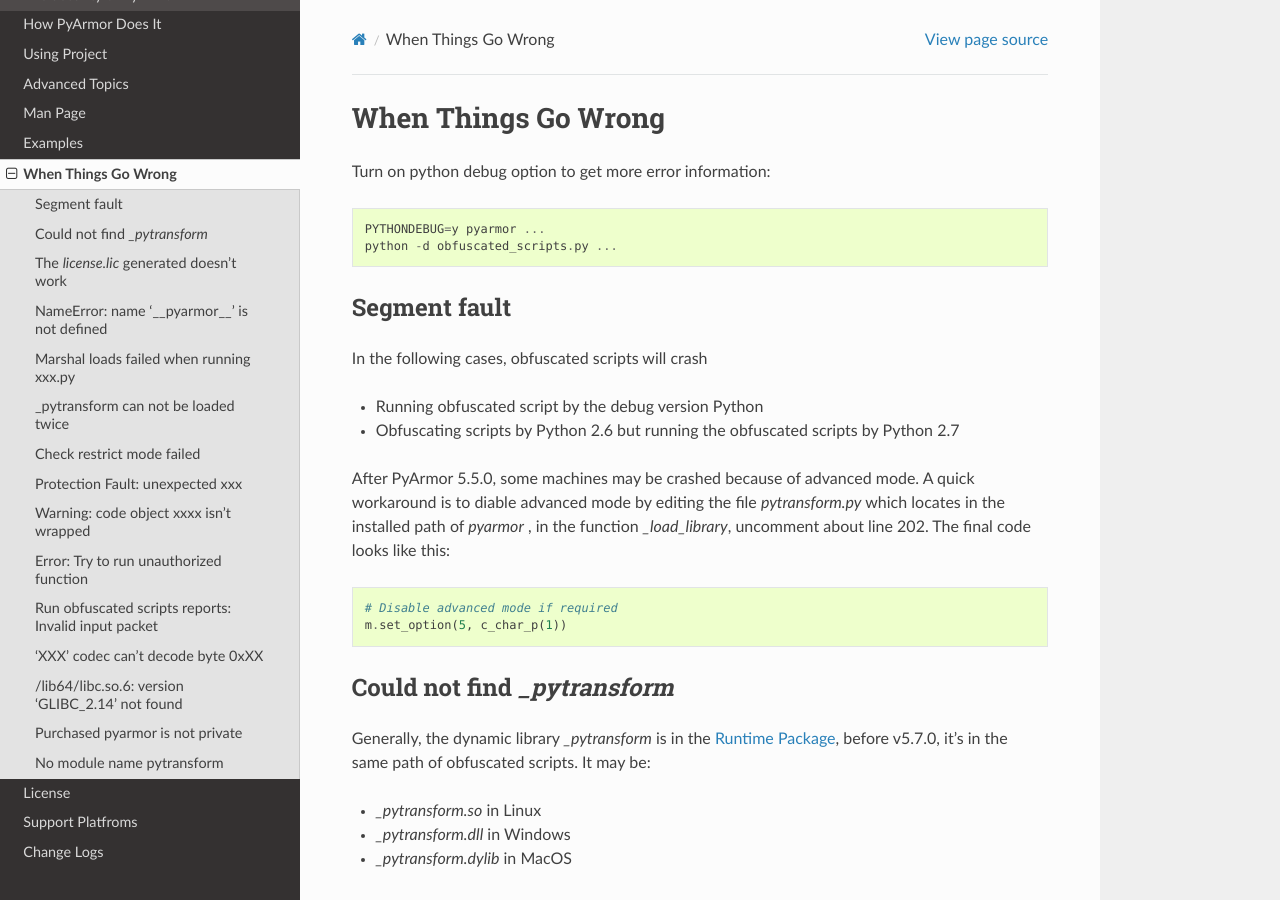
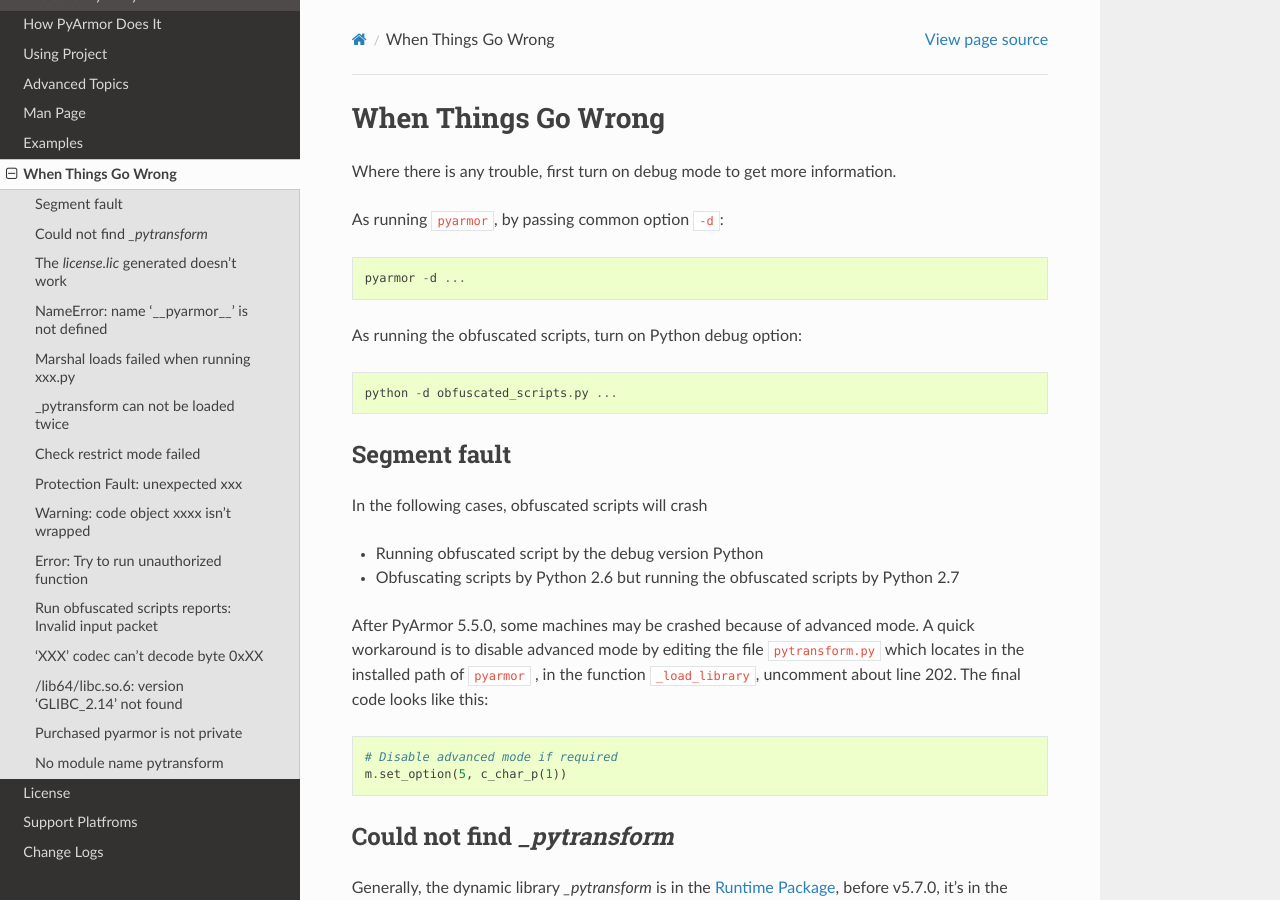
Before and after one commit to dashingsoft/pyarmor, a Sphinx documentation site: the page built from docs/questions.rst, in a window 1280 px wide and 900 px high. Built offline with Sphinx 7.4.7 and the Read the Docs theme 2.0.0, drawn with Linux system fonts in a browser that asks for light colours.

Commit message:
Refine doc

```diff
--- a/docs/man.rst
+++ b/docs/man.rst
@@ -542,6 +542,10 @@
 
 Build project, obfuscate all scripts in the project.
 
+**SYNOPSIS**::
+
+    pyarmor config <options> [PATH]
+
 **OPTIONS**
 
 -B, --force                   Force to obfuscate all scripts
--- a/docs/questions.rst
+++ b/docs/questions.rst
@@ -3,9 +3,14 @@
 When Things Go Wrong
 ====================
 
-Turn on python debug option to get more error information::
+Where there is any trouble, first turn on debug mode to get more information.
 
-    PYTHONDEBUG=y pyarmor ...
+As running ``pyarmor``, by passing common option ``-d``::
+
+    pyarmor -d ...
+
+As running the obfuscated scripts, turn on Python debug option::
+
     python -d obfuscated_scripts.py ...
 
 Segment fault
@@ -17,9 +22,10 @@
 * Obfuscating scripts by Python 2.6 but running the obfuscated scripts by Python 2.7
 
 After PyArmor 5.5.0, some machines may be crashed because of advanced mode. A
-quick workaround is to diable advanced mode by editing the file `pytransform.py`
-which locates in the installed path of `pyarmor` , in the function
-`_load_library`, uncomment about line 202. The final code looks like this::
+quick workaround is to disable advanced mode by editing the file
+:file:`pytransform.py` which locates in the installed path of ``pyarmor`` , in
+the function ``_load_library``, uncomment about line 202. The final code looks
+like this::
 
     # Disable advanced mode if required
     m.set_option(5, c_char_p(1))
@@ -263,4 +269,15 @@
     machine instruction, and research the algorithm by machine
     codes. So it's not an easy thing to reverse pyarmor.
 
+.. Catalog:
+
+   Commen Problem
+   Obfuscating Scripts Problem
+   License Of Obfuscated Scripts Problem
+   Packing Obfuscated Scripts Problem
+   PyArmor Registration Problem
+   Running Obfuscated Scripts Problem
+   Know Issues
+   Misc. Questions
+
 .. include:: _common_definitions.txt
```
